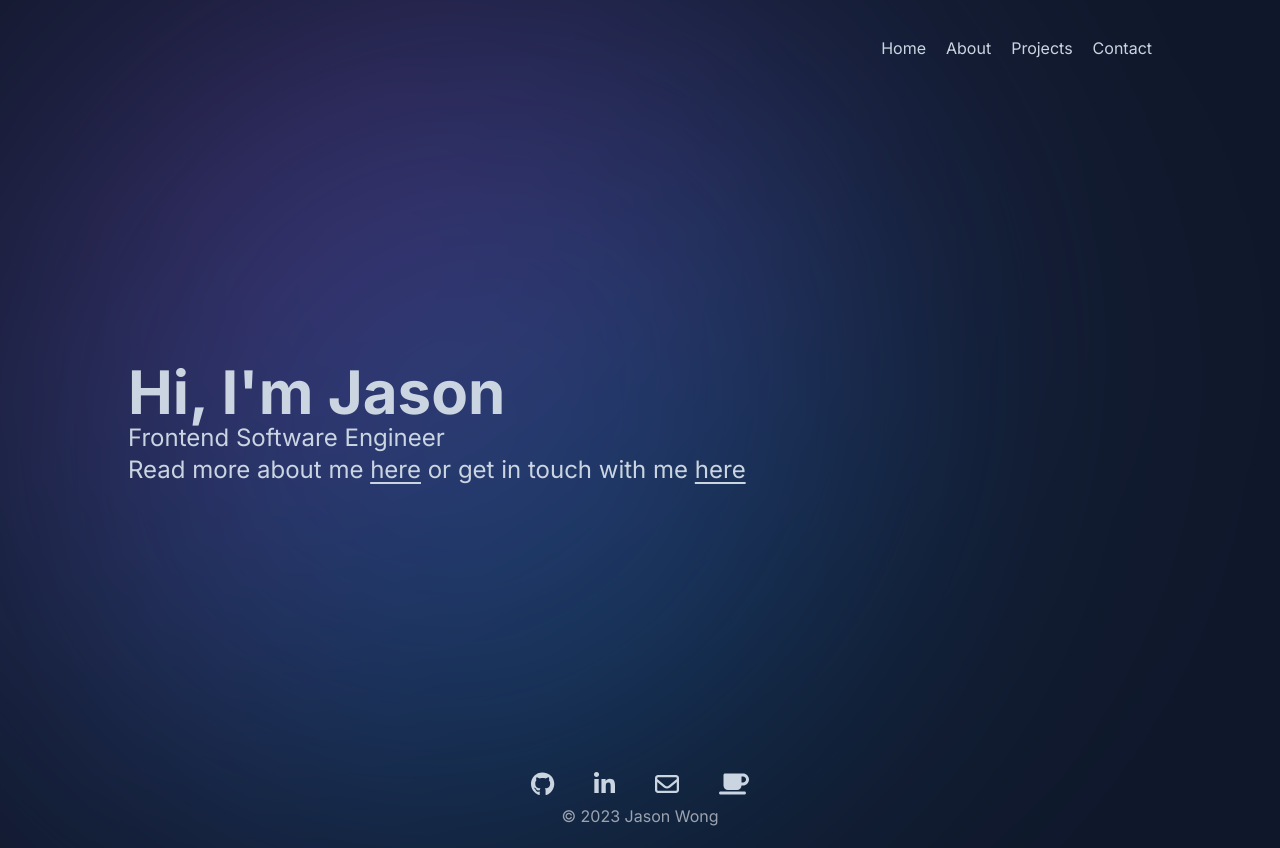
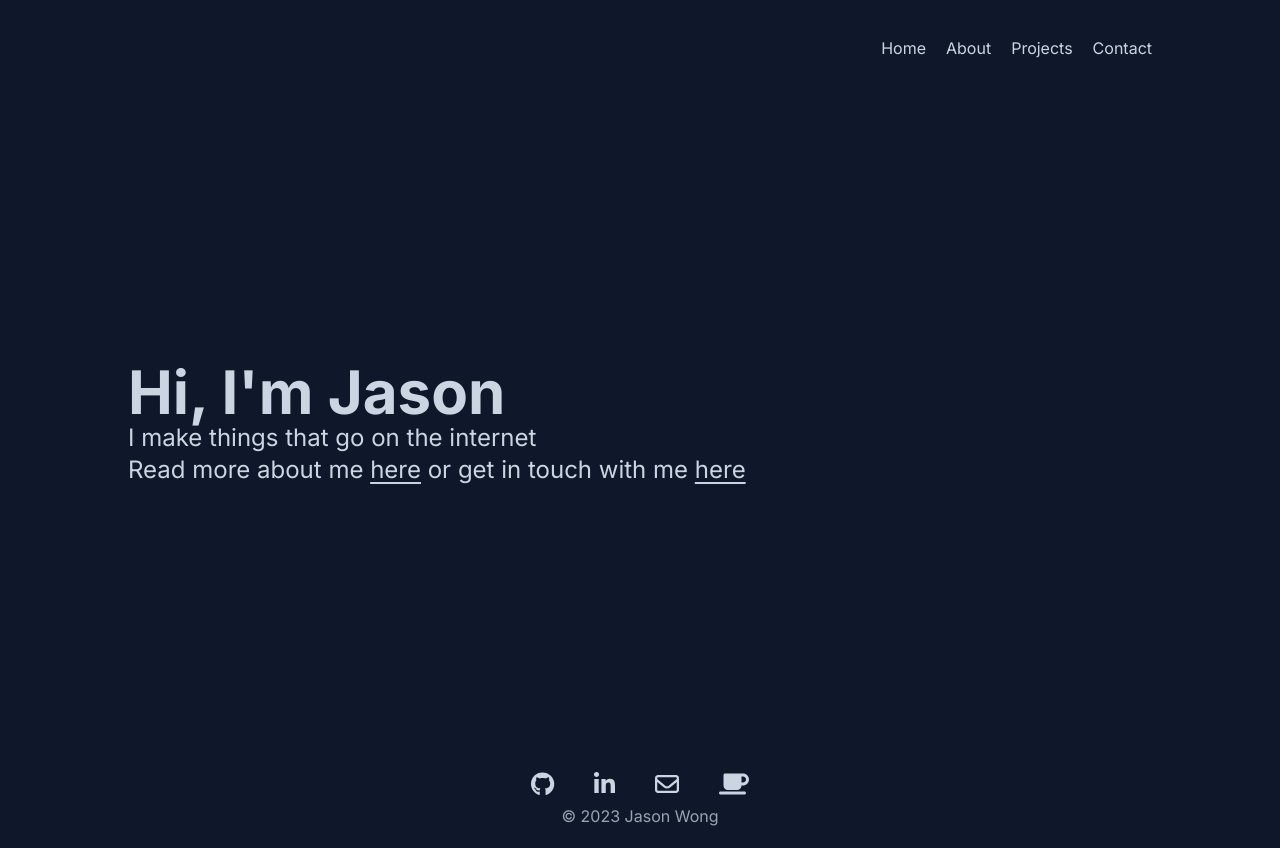
Before and after one commit to jaasonw/jason-wong.me, a Next.js app: page / in a window 1280 px wide. Built offline with nearby package versions, Linux system fonts and the light colour scheme.

Commit message:
i didnt like the blob that much

```diff
--- a/app/(main)/layout.tsx
+++ b/app/(main)/layout.tsx
@@ -26,7 +26,7 @@ export default function RootLayout({
   return (
     <html lang="en" className={`dark ${inter.variable}`}>
       <body className="flex flex-col items-center gap-10 min-h-screen mx-10 bg-slate-100 dark:bg-slate-900 dark:text-slate-300">
-        <Blob />
+        {/* <Blob /> */}
         <NavBar className={width} />
         <div className={`flex flex-col justify-center h-full w-full ${width}`}>
           {children}
--- a/app/(main)/page.tsx
+++ b/app/(main)/page.tsx
@@ -4,7 +4,7 @@ export default function Page() {
   return (
     <div className="flex flex-col justify-center h-[72vh]">
       <h1 className="text-6xl font-bold">Hi, I'm Jason</h1>
-      <h2 className="text-2xl">Frontend Software Engineer</h2>
+      <h2 className="text-2xl">I make things that go on the internet</h2>
       <h3 className="text-2xl">
         Read more about me <Link href="/about">here</Link> or get in touch with
         me <Link href="/contact">here</Link>
--- a/package.json
+++ b/package.json
@@ -4,7 +4,7 @@
   "private": true,
   "scripts": {
     "export": "next build && next export",
-    "dev": "next dev",
+    "dev": "next dev --turbo",
     "build": "next build",
     "start": "next start",
     "format": "prettier --plugin-search-dir . --write ."
```
Also changed, not shown: 1 other file (tests, documents, lock files or other folders).
